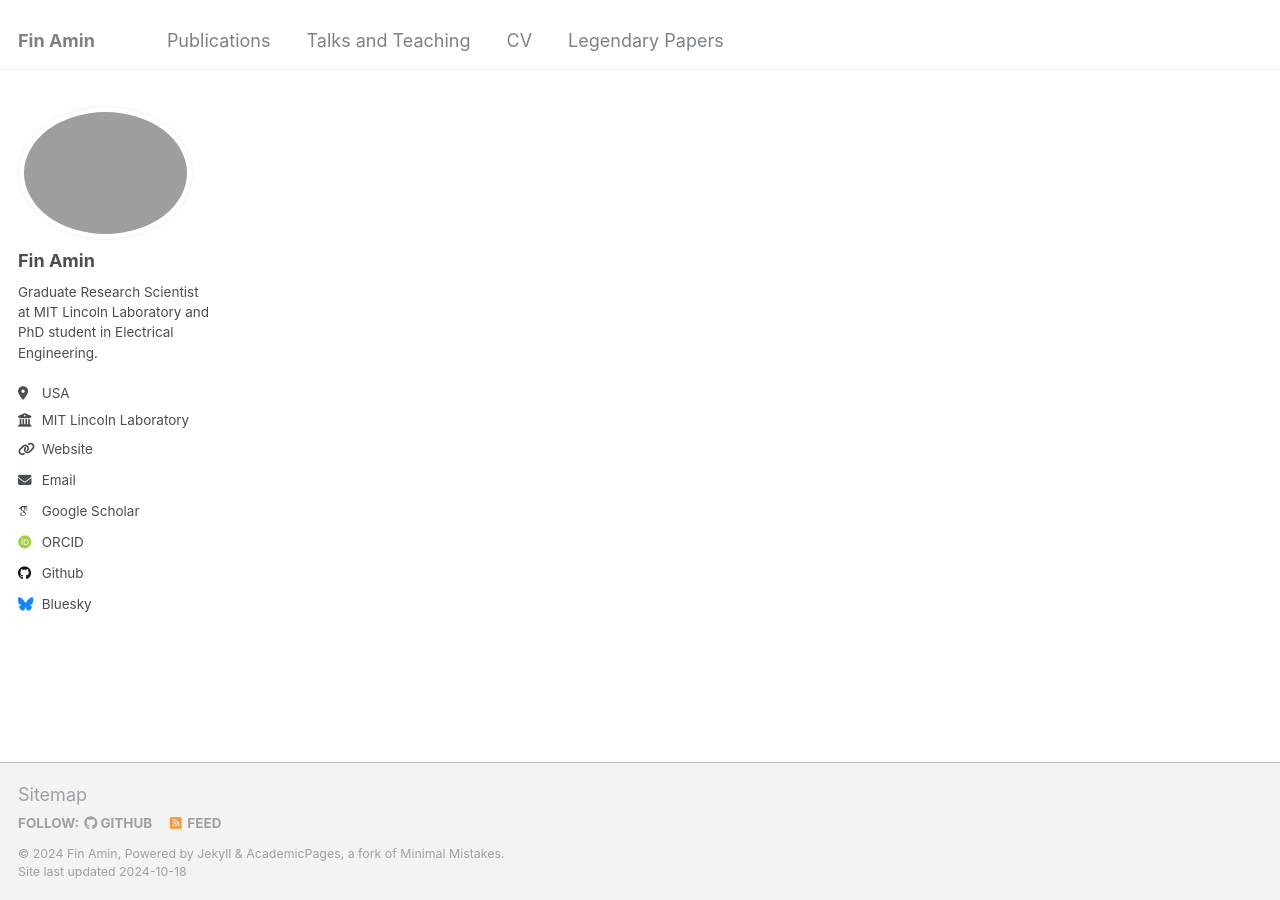
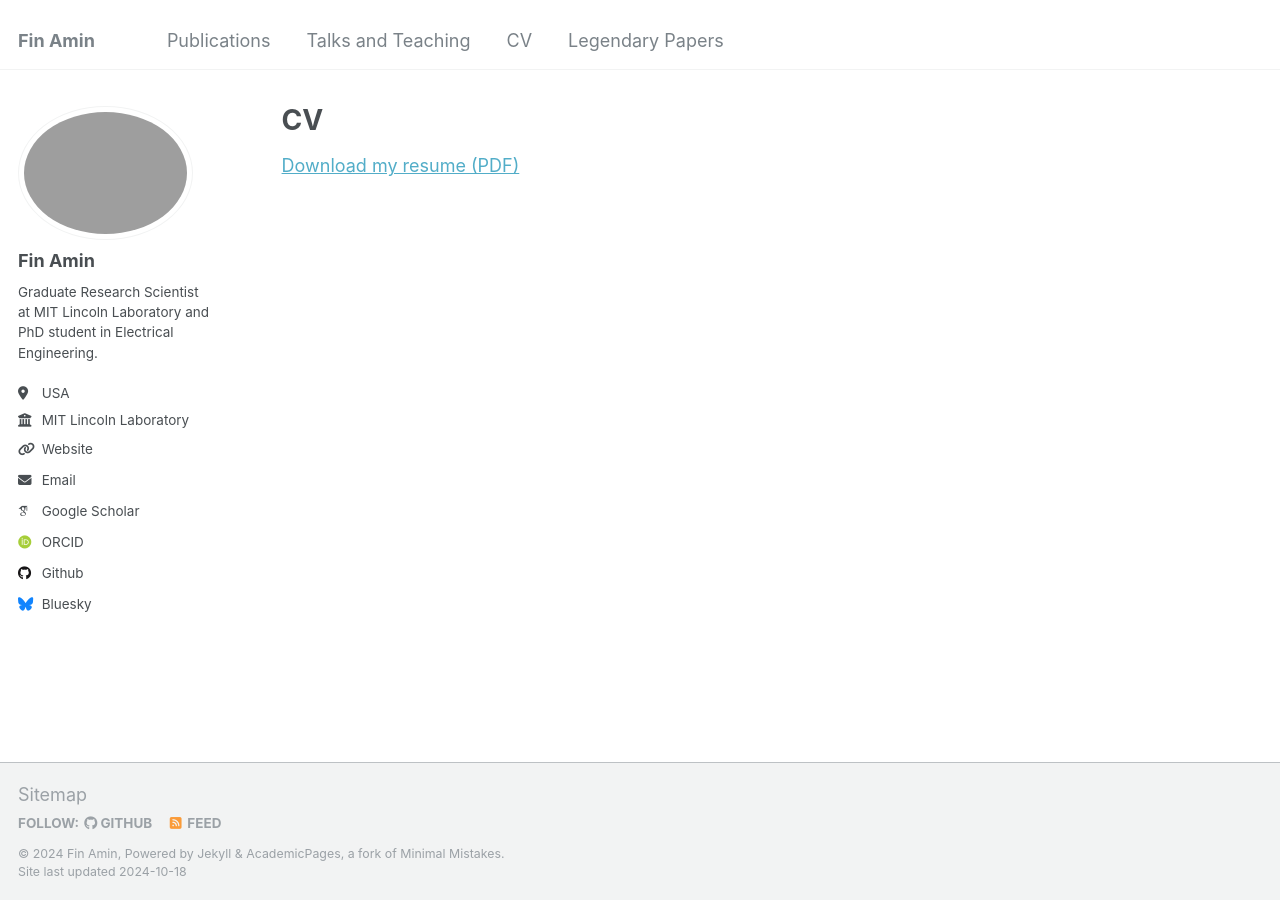
Before and after one commit to FinAminToastCrunch/FinAminToastCrunch.github.io, a Jekyll site: the page built from _pages/cv.md, in a window 1280 px wide. Built offline with Jekyll 4.4.1, drawn with Linux system fonts in a browser that asks for light colours; some web fonts are replaced.

Commit message:
cv attempt 6

```diff
--- a/_pages/cv.md
+++ b/_pages/cv.md
@@ -1,3 +1,7 @@
 ---
-redirect_to: "https://finamintoastcrunch.github.io/assets/pdfs/Fin_CV.pdf"
+layout: archive
+title: "CV"
+author_profile: true
 ---
+
+[Download my resume (PDF)](https://finamintoastcrunch.github.io/assets/pdfs/Fin_CV.pdf)
```
